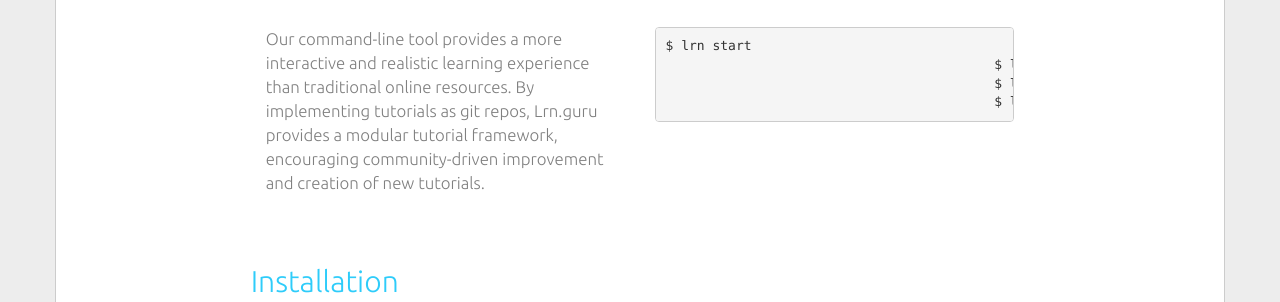
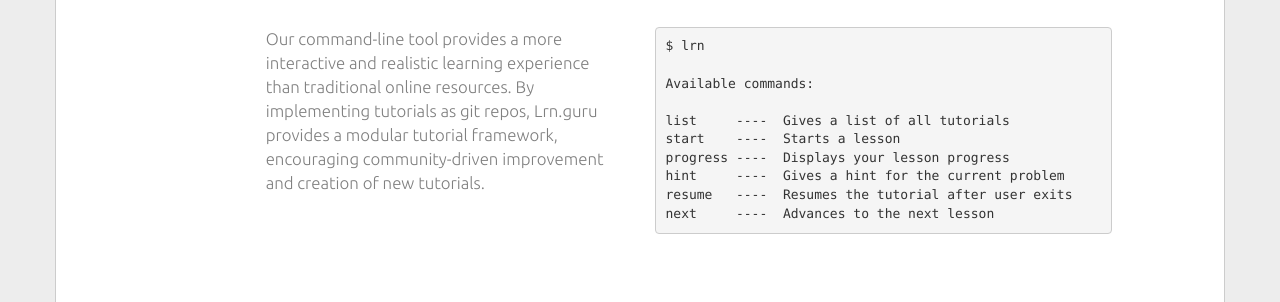
Before and after one commit to lrn-guru/lrn-guru.github.io, a plain HTML site: page index.html in a window 1280 px wide. Shown: the part 486-788 px from the top of the page. Drawn offline with nearby package versions, Linux system fonts and the light colour scheme.

Commit message:
finalize

```diff
--- a/index.html
+++ b/index.html
@@ -7,11 +7,11 @@
 	<link href='http://fonts.googleapis.com/css?family=Share+Tech+Mono' rel='stylesheet' type='text/css'>
 	<link rel="stylesheet" type="text/css" href="main.css">
 	<link rel="icon" href="static/img/newguru3.png">
-	<meta name="author" content="Alex Brashear, Razzi Abuissa">
+	<meta name="author" content="Alex Brashear, Razzi Abuissa, Peter Yin">
 	<meta name="description" content="Command line tutorials via the lrn platform">
 	<meta name="keywords" content="lrn, guru, command line, tutorials">
 	<title>
-		lrn tutorials
+		lrn
 	</title>
 </head>
 <body>
@@ -78,11 +78,17 @@
 				</p>
 			</div>
 
-			<div class="col-md-4">
-				<pre>$ lrn start
-					  $ lrn hint
-					  $ lrn next
-					  $ lrn skip</pre>
+			<div class="col-md-5">
+				<pre>$ lrn
+
+Available commands:
+
+list     ----  Gives a list of all tutorials
+start    ----  Starts a lesson
+progress ----  Displays your lesson progress
+hint     ----  Gives a hint for the current problem
+resume   ----  Resumes the tutorial after user exits
+next     ----  Advances to the next lesson</pre>
 
 
 			</div>
```
